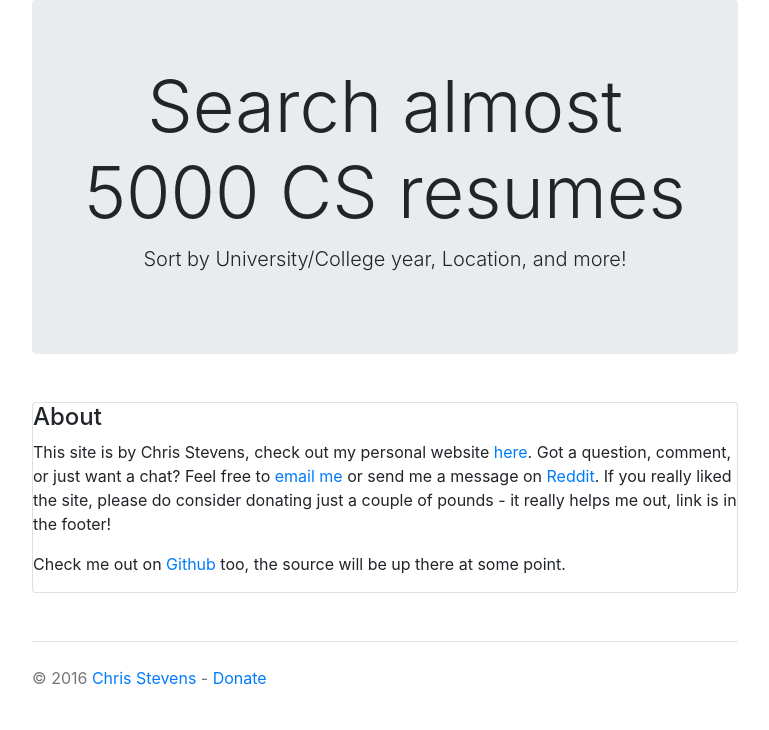
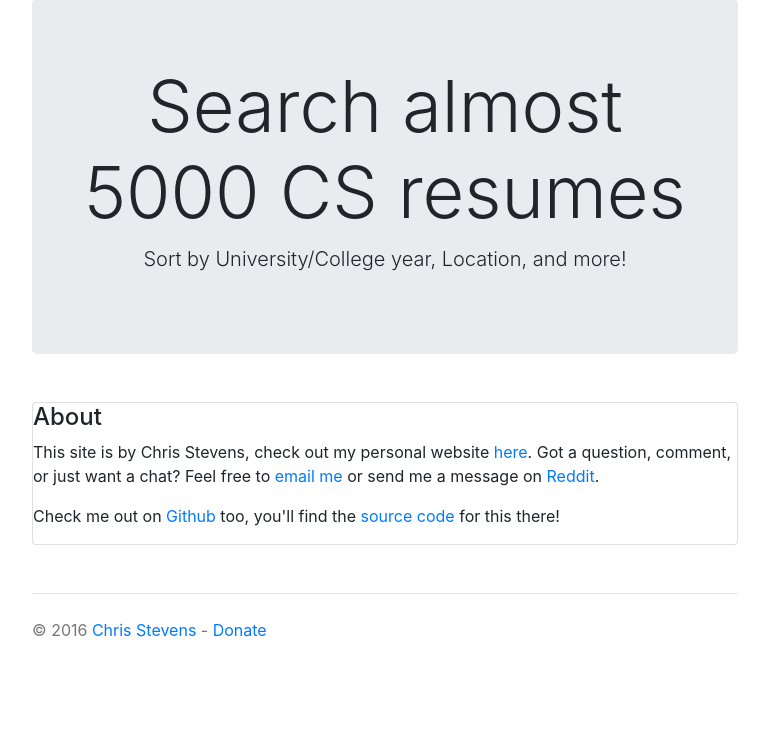
Before and after one commit to Chr12t0pher/cscq-resume-searcher, a Flask app: page /about in a window 1280 px wide. Shown: the part 162-892 px from the top of the page, without its empty margins (255-1024 px from the left). After the commit the page ends 799 px from the top, so only its background shows below. Run offline with Flask 2, Linux system fonts and the light colour scheme; some libraries are stand-ins or nearby versions.

Commit message:
TIL people are touchy about ads...

```diff
--- a/app/templates/about.html
+++ b/app/templates/about.html
@@ -7,10 +7,9 @@
         <p class="card-text">This site is by Chris Stevens, check out my personal website
             <a href="http://cstevens.biz" target="_blank">here</a>. Got a question, comment, or just want a chat? Feel
         free to <a href="mailto:contact@cstevens.biz" target="_blank">email me</a> or send me a message on
-            <a href="https://reddit.com/u/chr12t0pher" target="_blank">Reddit</a>. If you really liked the site, please
-        do consider donating just a couple of pounds - it really helps me out, link is in the footer!</p>
+            <a href="https://reddit.com/u/chr12t0pher" target="_blank">Reddit</a>.</p>
 
-        <p>Check me out on <a href="https://github.com/chr12t0pher">Github</a> too, the source will be up there at some
-        point.</p>
+        <p>Check me out on <a href="https://github.com/chr12t0pher">Github</a> too, you'll find the
+        <a href="https://github.com/Chr12t0pher/cscq-resume-searcher">source code</a> for this there!</p>
     </div>
 {% endblock %}
--- a/app/templates/search.html
+++ b/app/templates/search.html
@@ -44,7 +44,7 @@
 
         <hr />
         </div>
-        {{ googlead() }}
+        {# googlead() #}
 {% endblock %}
 
 {% block javascript %}
```
